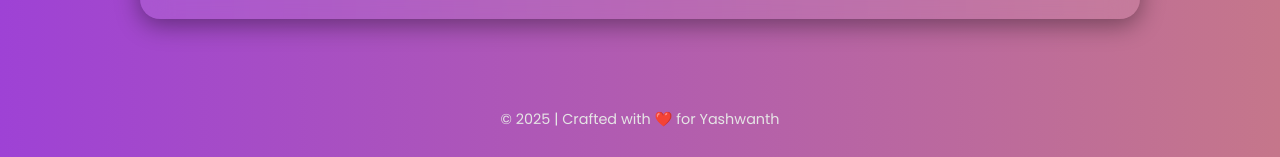
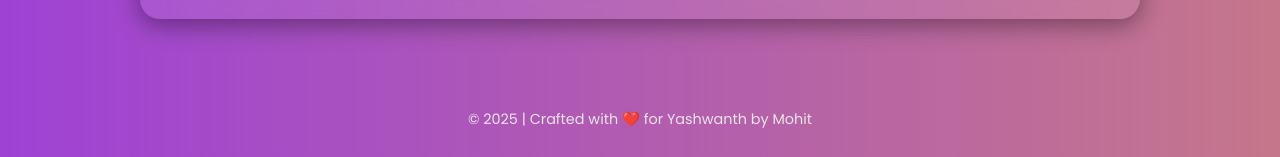
Before and after one commit to mohit2009pnp/happy-birthday-yaswanth, a plain HTML site: page index.html in a window 1280 px wide. Shown: the part 2363-2520 px from the top of the page. Drawn offline with Linux system fonts and the light colour scheme.

Commit message:
Update index.html

```diff
--- a/index.html
+++ b/index.html
@@ -191,7 +191,7 @@
 
   <!-- Footer -->
   <footer>
-    © 2025 | Crafted with ❤️ for Yashwanth
+    © 2025 | Crafted with ❤️ for Yashwanth by Mohit
   </footer>
 
   <script>
```
